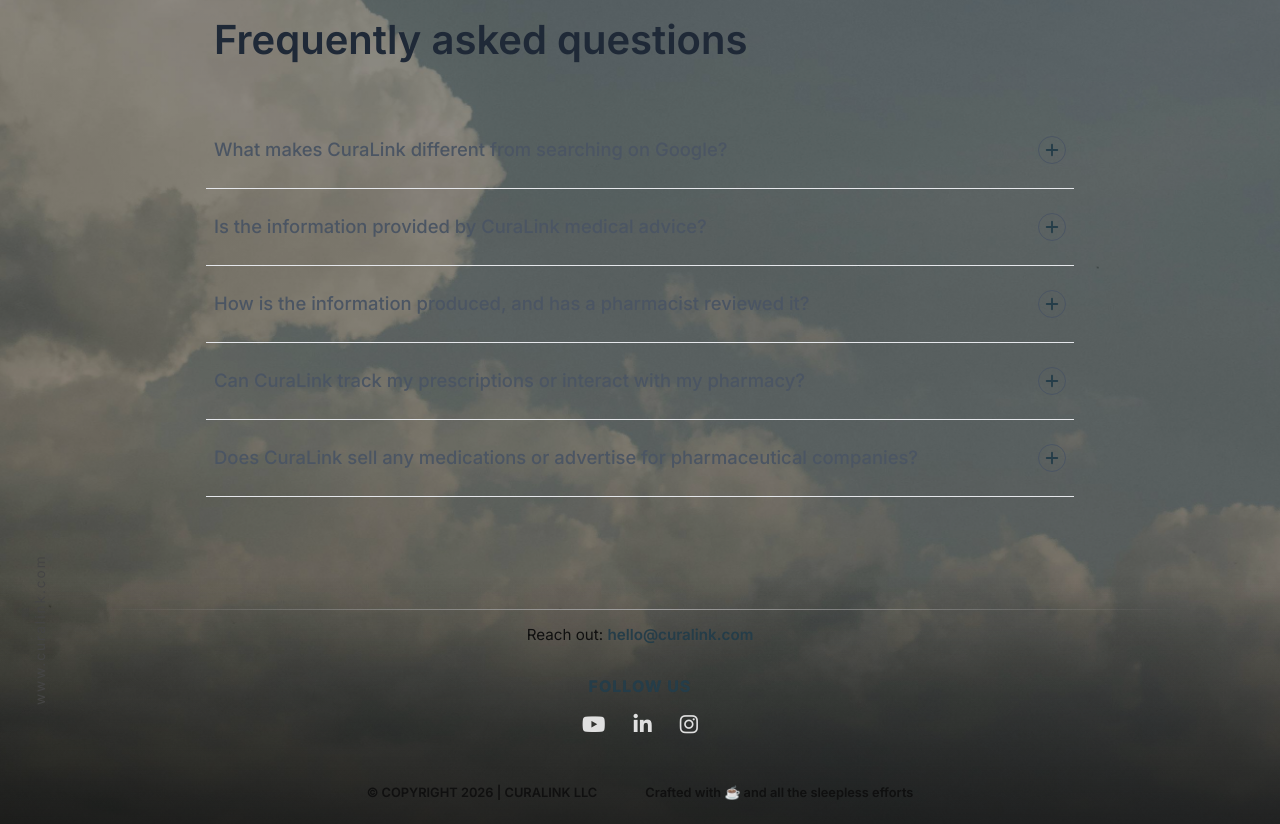
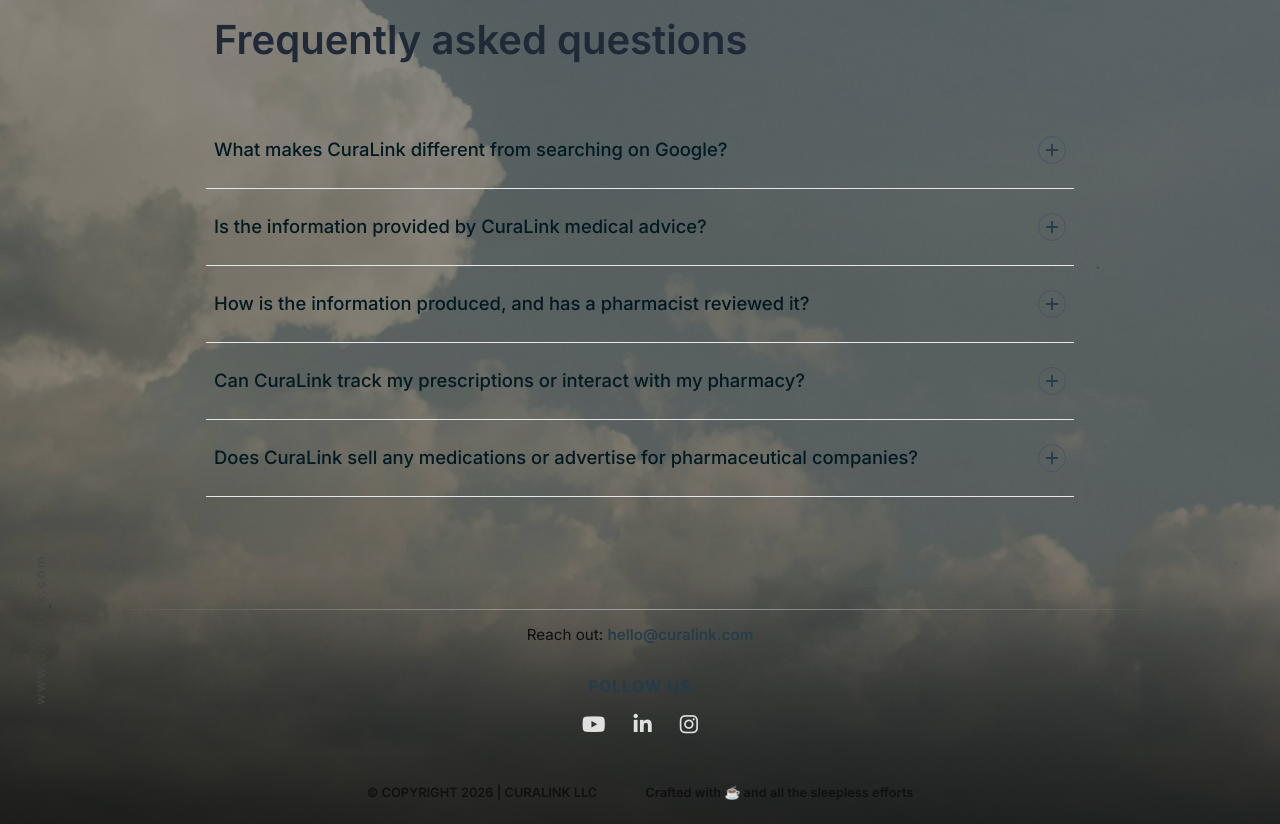
Before and after one commit to faisalkhabirr/CuraLink-MedWeb, a React (Vite) app: page / in a window 1280 px wide. Shown: the part 2075-2899 px from the top of the page. Built offline with nearby package versions, Linux system fonts and the light colour scheme.

Commit message:
Update FAQ question text color to #011921

```diff
--- a/src/Components/FAQSection.css
+++ b/src/Components/FAQSection.css
@@ -44,7 +44,7 @@
 .questionText {
     font-size: 1.15rem;
     font-weight: 500;
-    color: var(--color-text-light-dark); /* Slightly lighter color like the example */
+    color: #011921; /* Slightly lighter color like the example */
     margin: 0;
     line-height: 1.5;
 }
```
